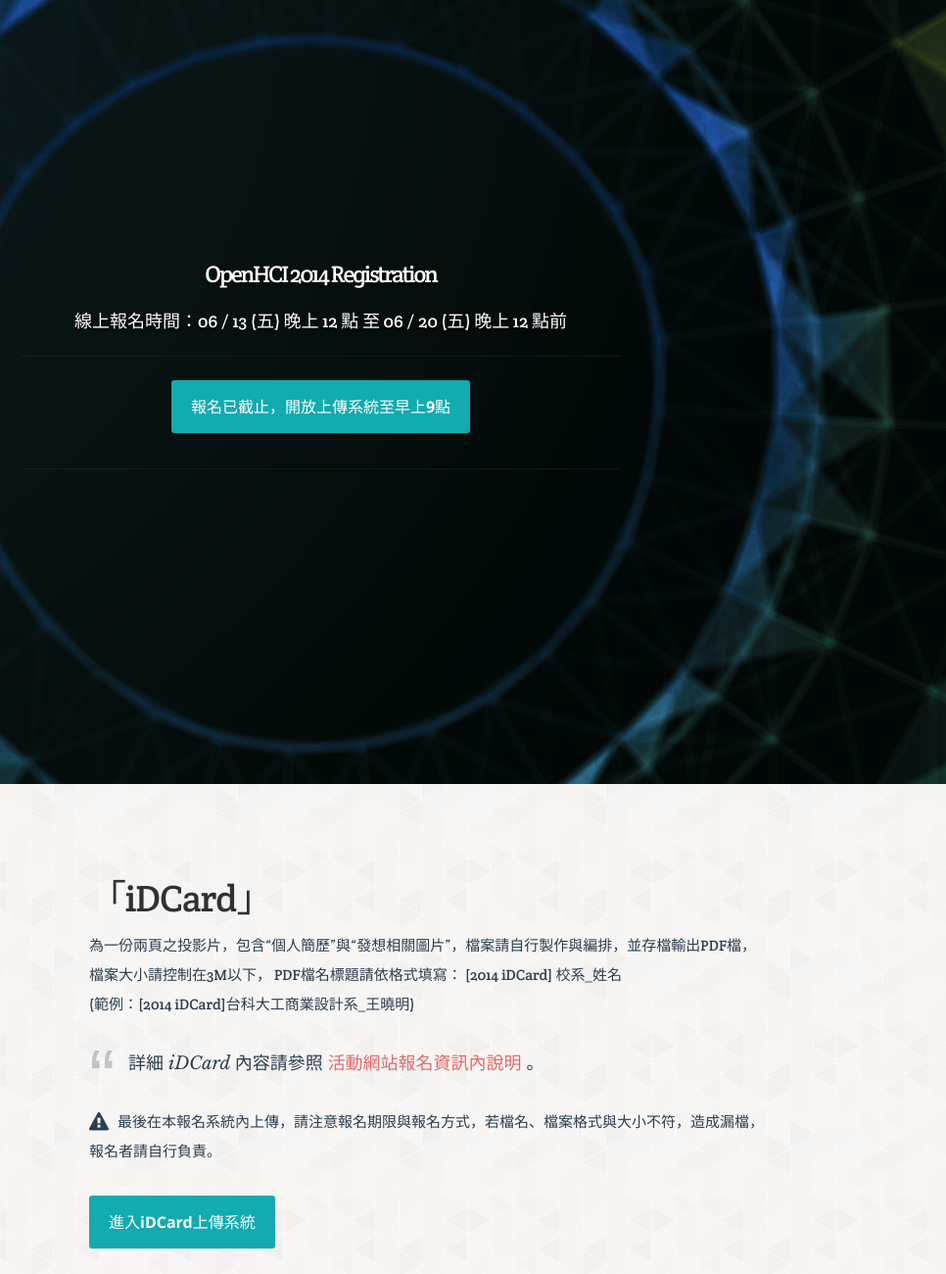
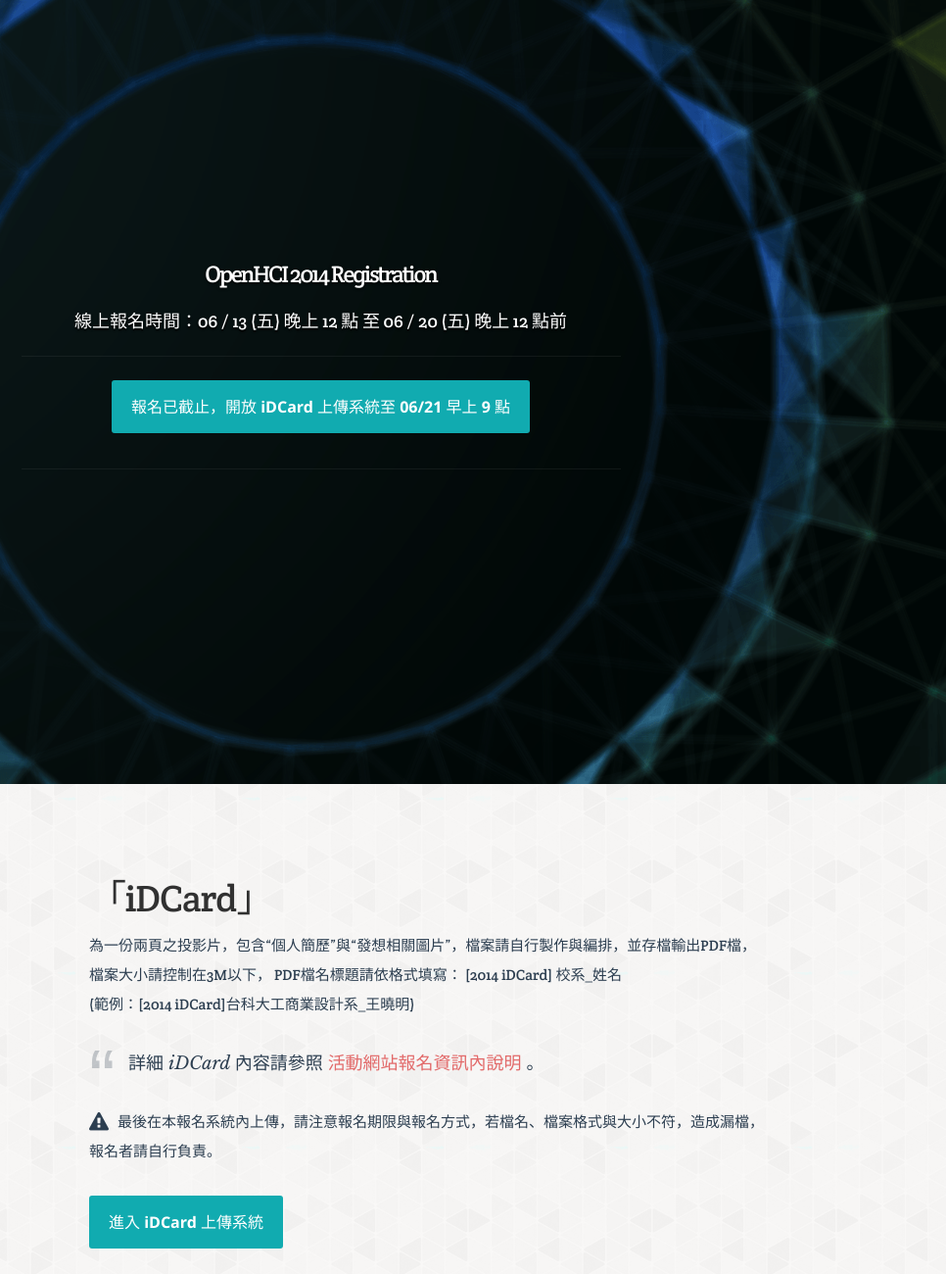
Before and after one commit to gary9716/openHCI2014, a website: page public/index.html in a window 1280 px wide. Shown: the top 1300 px of the page at 98% size, 314-1280 px from the left. Drawn offline with Linux system fonts and the light colour scheme.

Commit message:
modify button text

```diff
--- a/public/index.html
+++ b/public/index.html
@@ -21,7 +21,7 @@
 	          <h3><span>線上報名時間：06 / 13 (五) 晚上 12 點 至 06 / 20 (五) 晚上 12 點前</span></h3>
 						<hr />
 						<!-- <a href="#about" class="button smoothscroll">開始報名</a> -->
-                  <a href="#about" class="button smoothscroll">報名已截止，開放上傳系統至早上9點</a>
+                  <a href="#about" class="button smoothscroll">報名已截止，開放 iDCard 上傳系統至 06/21 早上 9 點</a>
 	          <hr />
 	       </div>
 	    </div>
@@ -48,7 +48,7 @@
             <p><i class="fa fa-exclamation-triangle fa-lg"></i> &nbsp;&nbsp;最後在本報名系統內上傳，請注意報名期限與報名方式，若檔名、檔案格式與大小不符，造成漏檔，報名者請自行負責。</p>
 
             <!-- <a class="typeform-share button" href="https://openhci.typeform.com/to/Yhhmzl" target="_blank">進入第一階段「線上問卷」</a> -->
-            <a class="typeform-share button" href="http://apply.openhci.com/uploadFile" target="_blank">進入iDCard上傳系統</a>
+            <a class="typeform-share button" href="http://apply.openhci.com/uploadFile" target="_blank">進入 iDCard 上傳系統</a>
          </div> <!-- end .main-col -->
       </div>
    </section> <!-- About Section End-->
```
